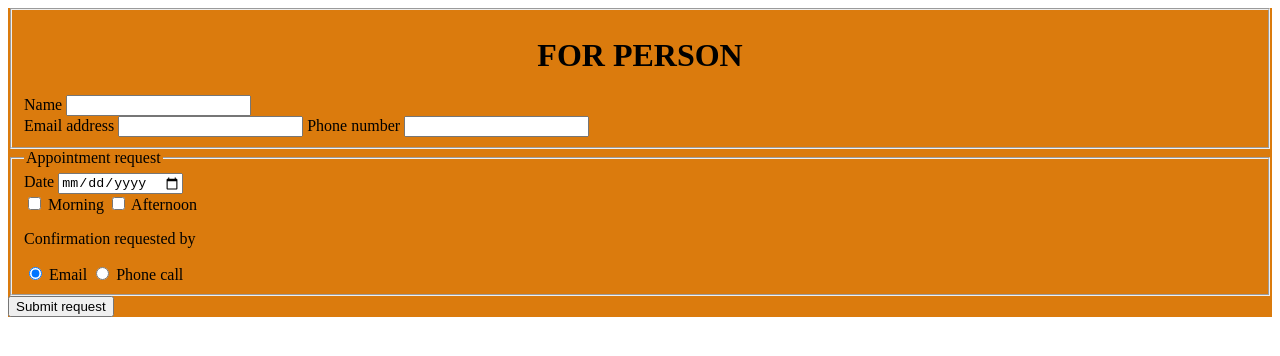
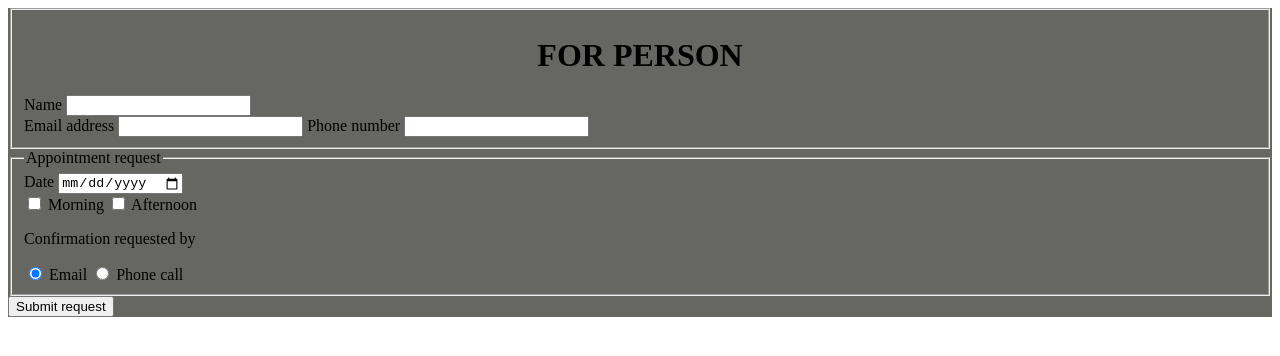
Before and after one commit to dguru343/edit-client-appointment-, an Angular app: page / in a window 1280 px wide. Shown: the top 356 px of the page. Built offline with nearby package versions, Linux system fonts and the light colour scheme.

Commit message:
1 file modified

```diff
--- a/src/app/app.component.css
+++ b/src/app/app.component.css
@@ -2,7 +2,7 @@ h1{
   text-align: center;
 }
 form{
-  background-color: rgb(219, 123, 13);
+  background-color: rgb(102, 102, 99);
 }
 form{
   box-sizing: border-box;
```
